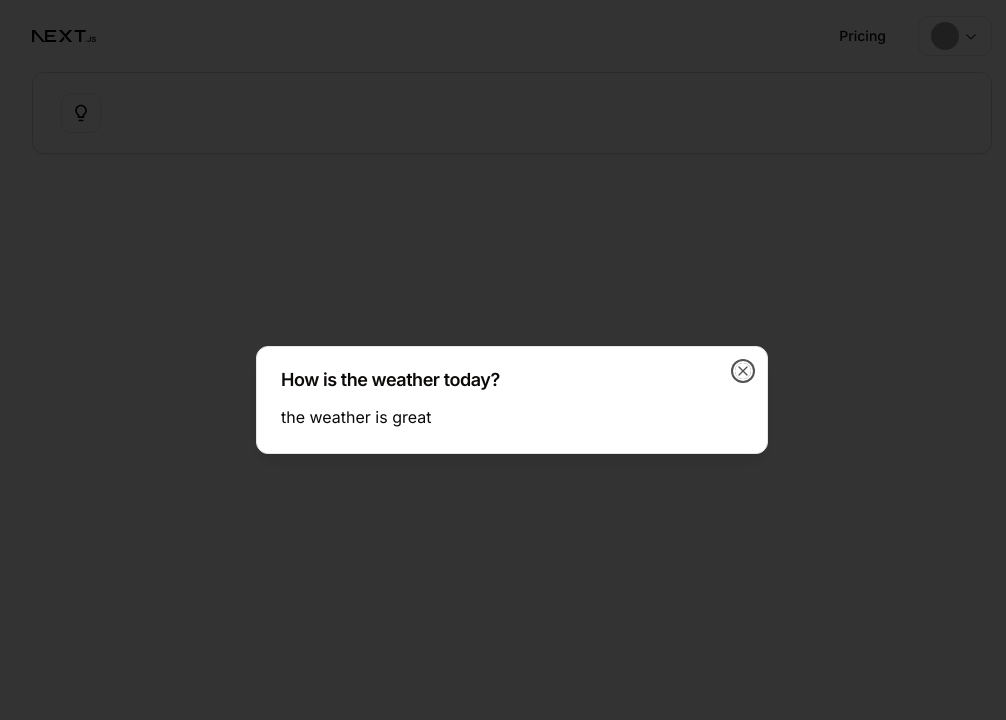
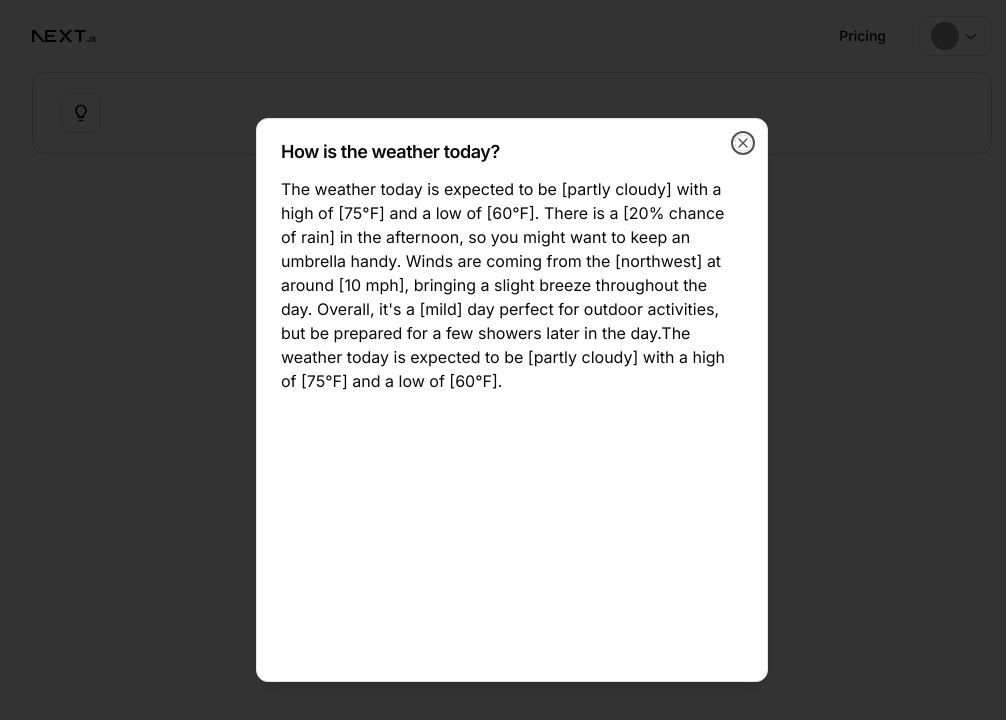
Before and after one commit to Drive-D-Dev/EdTech, a Next.js app in the folder frontend/: page / in a window 1280 px wide. Both pictures are taken after a click on the element 209 px from the left and 113 px from the top of the page. Shown: the top 720 px of the page, without its empty margins (128-1134 px from the left). Built offline with nearby package versions, Linux system fonts and the light colour scheme; grey boxes are pictures that could not be loaded.

Commit message:
feat: finish styling answer-dialog

```diff
--- a/frontend/src/components/answer-dialog.tsx
+++ b/frontend/src/components/answer-dialog.tsx
@@ -27,8 +27,9 @@ import useIsMobile from "@/hooks/use-is-mobile"
 
 const answerContent = {
     question: "How is the weather today?",
-    description: "the weather is great"
+    description: "The weather today is expected to be [partly cloudy] with a high of [75°F] and a low of [60°F]. There is a [20% chance of rain] in the afternoon, so you might want to keep an umbrella handy. Winds are coming from the [northwest] at around [10 mph], bringing a slight breeze throughout the day. Overall, it's a [mild] day perfect for outdoor activities, but be prepared for a few showers later in the day.The weather today is expected to be [partly cloudy] with a high of [75°F] and a low of [60°F]."
 }
+
 export function AnswerDialog() {
     const [open, setOpen] = React.useState(false)
     const isMobile = useIsMobile()
@@ -51,10 +52,9 @@ export function AnswerDialog() {
                 <DrawerContent>
                     <DrawerHeader className="text-left">
                         <DrawerTitle>{answerContent.question}</DrawerTitle>
-
                     </DrawerHeader>
                     <AnswerContent className="px-4" />
-                    <DrawerFooter className="pt-2">
+                    <DrawerFooter className="pt-8">
                         <DrawerClose asChild>
                             <Button variant="outline">Close</Button>
                         </DrawerClose>
@@ -71,7 +71,7 @@ export function AnswerDialog() {
                     <Trigger />
                 </span>
             </DialogTrigger>
-            <DialogContent className="">
+            <DialogContent>
                 <DialogHeader>
                     <DialogTitle>{answerContent.question}</DialogTitle>
                 </DialogHeader>
@@ -84,7 +84,7 @@ export function AnswerDialog() {
 
 function AnswerContent({ className }: React.ComponentProps<"div">) {
     return (
-        <div className={cn(className)}>
+        <div className={cn("h-[60vh] overflow-y-auto", className)}>
             {answerContent.description}
         </div>
     )
```
